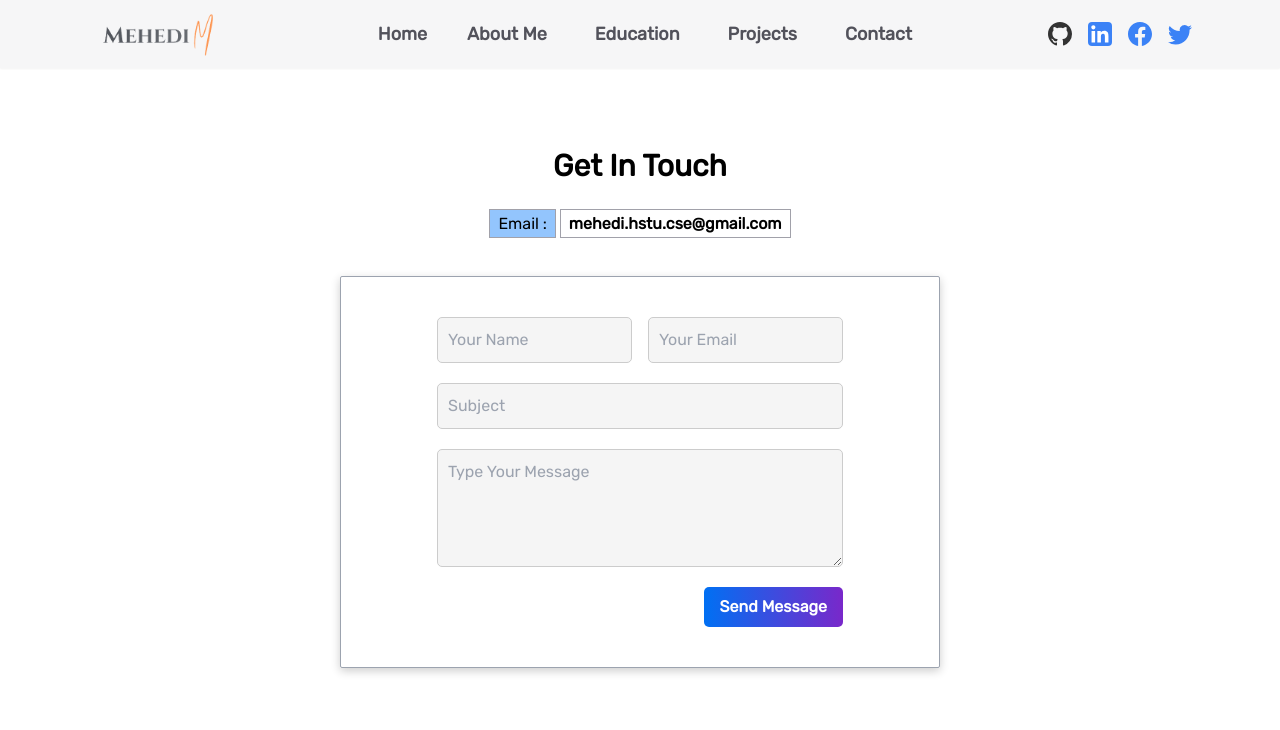
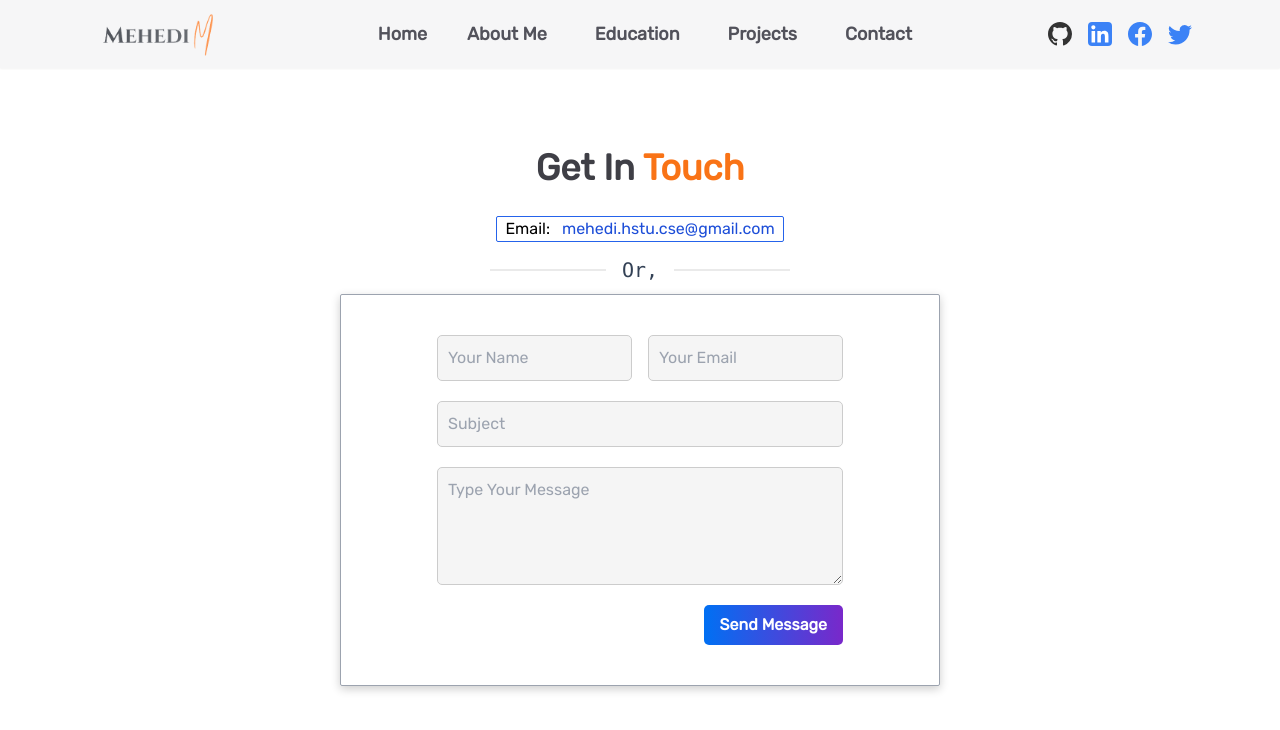
Before and after one commit to mehedialmamun21/my-portfolio, a React (Create React App) app: page /contact in a window 1280 px wide. Shown: the top 730 px of the page. Built offline with nearby package versions, Linux system fonts and the light colour scheme.

Commit message:
project updated with modal section

```diff
--- a/src/Pages/Contact/Contact.js
+++ b/src/Pages/Contact/Contact.js
@@ -26,12 +26,16 @@ const Contact = () => {
             <div className='w-full lg:w-6/12 mt-8 lg:mt-0 rounded-sm text-black px-5 lg:px-5 pb-0 lg:pb-0'>
 
                 <div className='flex items-center justify-center'>
-                    <h4 className='text-2xl lg:text-3xl text-black font-semibold pb-4 lg:pb-7 flex items-center justify-center'> Get In Touch </h4>
+                    <h4 className='text-3xl lg:text-4xl text-zinc-700 font-semibold pb-4 lg:pb-7 flex items-center justify-center'> Get In  <span className='text-orange-500 ml-2'>Touch</span> </h4>
                 </div>
 
-                <div className='flex justify-center items-center mb-10'>
-                    <p> <span className='border border-zinc-400 bg-blue-300 px-2 py-1'>Email :</span> <span className='border border-zinc-400 px-2 py-1 font-semibold'>mehedi.hstu.cse@gmail.com</span> </p>
+                <div className='flex justify-center items-center mb-5'>
+                    <p className='border border-blue-600 rounded-sm'> <span className='px-2 py-1 rounded-sm'>Email:</span>  <span className='text-blue-700 pr-2 py-1'>mehedi.hstu.cse@gmail.com</span> </p>
                 </div>
+
+                <center>
+                    <div className="divider font-mono text-slate-700 text-xl lg:w-6/12">Or,</div>
+                </center>
 
                 <div className='px-2 lg:px-24 py-5 lg:py-10 lg:shadow-[0_3px_10px_rgb(0,0,0,0.2)] border border-gray-400 rounded-sm'>
 
@@ -64,71 +68,3 @@ const Contact = () => {
 };
 
 export default Contact;
-
-
-
-
-// import React, { useRef } from 'react';
-// import emailjs from '@emailjs/browser';
-// import { BiMessageDots } from 'react-icons/bi';
-
-// const ContactUs = () => {
-
-//     const form = useRef();
-
-//     const sendEmail = (e) => {
-//         e.preventDefault();
-
-//         emailjs.sendForm('service_8c82sgd', 'template_ycoyo1p', form.current, 'WPhPoqlYxWHkHvPyC')
-//             .then((result) => {
-//                 console.log(result.text);
-//             }, (error) => {
-//                 console.log(error.text);
-//             });
-
-//         alert("Thank you! Your message has been successfully sent.");
-//         e.target.reset()
-
-//     };
-
-//     return (
-//         <section className='flex flex-col items-center justify-center mb-14 mt-20'>
-
-//             <div className='w-full lg:w-6/12 mt-8 lg:mt-0 rounded-sm text-black px-5 lg:px-5 pb-0 lg:pb-0'>
-
-//                 <div className='flex items-cetner justify-center'>
-//                     <h4 className='text-2xl lg:text-3xl text-black font-semibold pb-7 flex items-center justify-center'> Get In Touch </h4>
-//                     <span className='pl-5 text-gray-700 flex items-center pb-7'><BiMessageDots size="2rem" /></span>
-//                 </div>
-
-//                 <div className='px-2 lg:px-24 py-5 lg:py-10 shadow-[0_3px_10px_rgb(0,0,0,0.2)]'>
-
-//                     <form className='row' ref={form} onSubmit={sendEmail}>
-//                         <div className='flex flex-col gap-5 w-full'>
-//                             <div className='flex gap-4 w-full'>
-//                                 <input type="text" name="user_name" placeholder='Your Name' className='form-control bg-white w-full py-4 px-3 border border-zinc-500 rounded-sm shadow-[rgba(0,_0,_0,_0.24)_0px_3px_8px]' required />
-
-//                                 <input type="email" name="user_email" placeholder='Your Email' className='form-control bg-white w-full py-4 px-3 border border-zinc-500 rounded-sm shadow-[rgba(0,_0,_0,_0.24)_0px_3px_8px]' required />
-//                             </div>
-
-//                             <input name="user_subject" type="text" placeholder="Subject" className="form-control bg-white py-4 px-3 h-14 w-full mt-2 border border-zinc-500 rounded-sm shadow-[rgba(0,_0,_0,_0.24)_0px_3px_8px]"></input>
-
-//                             <div>
-//                                 <textarea name='message' rows="4" placeholder='Type Your Message' className='form-control bg-white w-full mt-2 py-4 px-3 border border-zinc-500 rounded-sm shadow-[rgba(0,_0,_0,_0.24)_0px_3px_8px]' required />
-//                             </div>
-
-//                             <div className='flex justify-end'>
-//                                 <input type="submit" value="Send Message" className='form-control hover:scale-105 duration-300 btn text-white bg-gradient-to-r from-sky-500 to-orange-500 w-2/4 lg:w-5/12 lg:px-8 mt-2 rounded-sm font-semibold border-none' />
-//                             </div>
-
-//                         </div>
-
-//                     </form>
-//                 </div>
-//             </div>
-
-//         </section >
-//     );
-// };
-
-// export default ContactUs;
--- a/src/Pages/Home/HomeDetails.js
+++ b/src/Pages/Home/HomeDetails.js
@@ -14,7 +14,7 @@ const HomeDetails = () => {
     })
 
     return (
-        <section className='px-5 lg:px-24 py-0 lg:pb-10'>
+        <section className='px-5 lg:px-24 py-0 lg:pt-20 lg:pb-10'>
 
             <div className='grid grid-cols-1 lg:grid-cols-2'>
 
@@ -79,7 +79,7 @@ const HomeDetails = () => {
                 <div className="my-5 lg:my-0 flex justify-center items-center">
 
                     {/* <img src="https://i.postimg.cc/Fz0Q8bc1/IMG-20231101-175910.jpg" className='w-4/5 lg:w-3/6 lg:h-4/6 rounded-sm' alt="" /> */}
-                    <img src="https://i.postimg.cc/KzymDvRn/IMG-20231101-1759310.jpg" className='w-4/5 lg:w-3/6 lg:h-4/6 rounded-md' alt="" />
+                    <img src="https://i.postimg.cc/KzymDvRn/IMG-20231101-1759310.jpg" className='w-4/5 lg:w-3/6 lg:h-4/6 rounded-sm' alt="" />
 
                 </div>
 
--- a/src/Pages/Projects/Projected.js
+++ b/src/Pages/Projects/Projected.js
@@ -28,7 +28,7 @@ const Projected = ({ project }) => {
                 <h2 class="card-title text-xl text-zinc-700 flex mb-3">{name}</h2>
                 <p className='text-zinc-600 text-sm mb-3'>{about}</p>
                 <div className='flex justify-between items-center'>
-                    <button className='btn text-white w-2/4 lg:w-2/6 mt-2 border-none rounded-none hover:bg-gradient-to-r hover:from-[var(--primary-blue)] hover:to-[var(--primary-purple)]' onClick={() => navigateToProjectDetail(id)}>Details</button>
+                    <button className='btn text-white w-2/4 lg:w-2/6 border-none rounded-none hover:bg-gradient-to-r hover:from-[var(--primary-blue)] hover:to-[var(--primary-purple)]' onClick={() => navigateToProjectDetail(id)}>Details</button>
                     <div className='flex gap-1'>
                         <TbBrandJavascript className='text-yellow-600' size="2rem" />
                         <TiHtml5 className='text-orange-700' size="2rem" />
--- a/src/Pages/Shared/Navbar.js
+++ b/src/Pages/Shared/Navbar.js
@@ -10,8 +10,8 @@ import { MdOutlineRoundaboutRight, MdCastForEducation } from 'react-icons/md';
 const Navbar = () => {
 
     return (
-        // <section className='sticky top-0 z-50 bg-zinc-100 lg:px-20 shadow-sm bg-opacity-80 backdrop-blur'>
-        <section className='bg-zinc-100 lg:px-20 shadow-sm bg-opacity-80 backdrop-blur'>
+        <section className='sticky top-0 z-50 bg-zinc-100 lg:px-20 shadow-sm bg-opacity-80 backdrop-blur'>
+            {/* <section className='bg-zinc-100 lg:px-20 shadow-sm bg-opacity-80 backdrop-blur'> */}
 
             <div class="navbar">
 
--- a/src/components/GoToTop.jsx
+++ b/src/components/GoToTop.jsx
@@ -1,6 +1,8 @@
 import React from 'react'
 import styled from 'styled-components';
-import { BsArrowUp } from 'react-icons/bs';
+
+import { IoIosArrowDropupCircle } from "react-icons/io";
+
 import { useEffect } from 'react';
 import { useState } from 'react';
 
@@ -31,7 +33,7 @@ const GoToTop = () => {
         <Wrapper>
             {isVisible && (
                 <div className='top-btn' onClick={goToBtn} >
-                    <BsArrowUp className='' size="1.7rem" />
+                    <IoIosArrowDropupCircle className='bg-zinc-800 text-white' size="2rem" />
                 </div>
             )}
 
```
Also changed, not shown: src/Pages/Education/Education.js (+4 -6 lines), src/Pages/ProjectDetail/ProjectDetail.js (+9 -1 lines).
